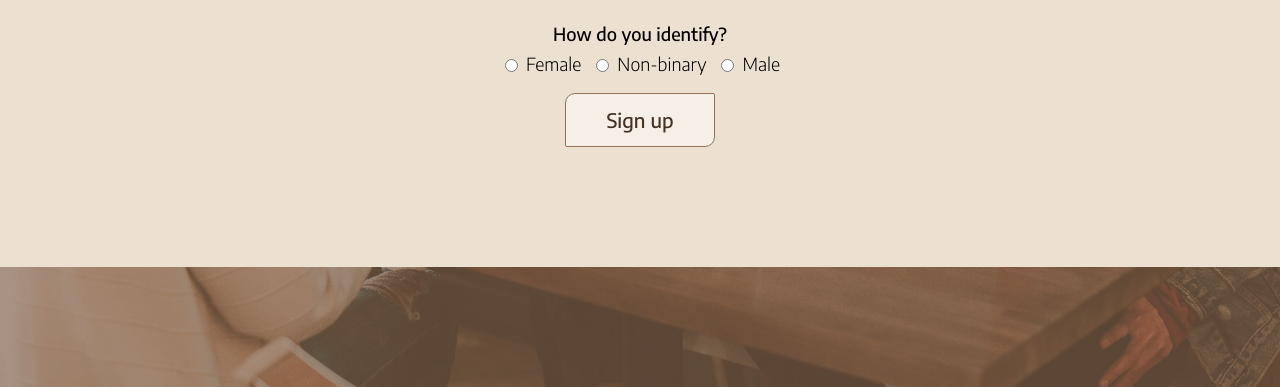
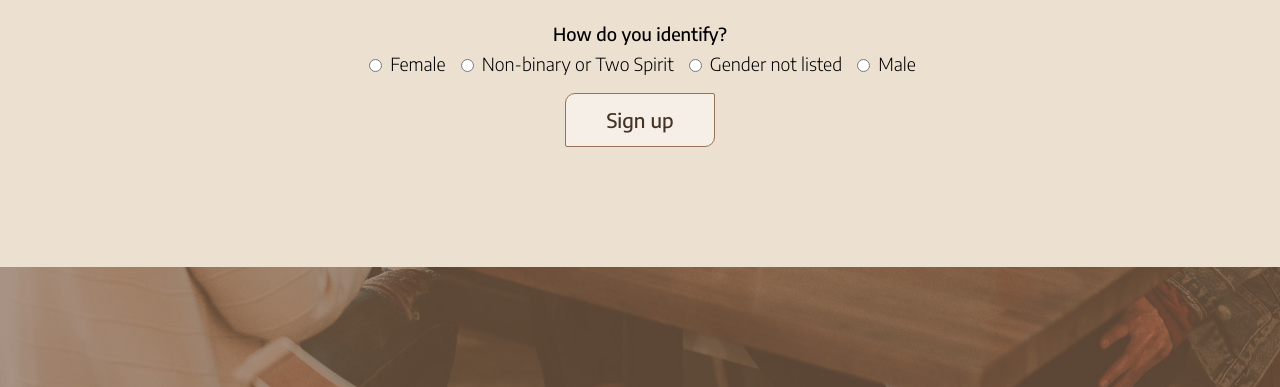
Before and after one commit to jenreiher/techladies, a plain HTML site: page join.html in a window 1280 px wide. Shown: the part 413-800 px from the top of the page. Drawn offline with nearby package versions, Linux system fonts and the light colour scheme; a web font is replaced by a local one.

Commit message:
Update language to be more inclusive

```diff
--- a/join.html
+++ b/join.html
@@ -58,8 +58,12 @@
               <label for="female">Female</label>
             </div>
             <div class="radio-set__input-group">
-              <input type="radio" value="non-binary" name="select-gender">
-              <label for="non-binary">Non-binary</label>
+              <input type="radio" value="non-binary-two-spirit" name="select-gender">
+              <label for="non-binary">Non-binary or Two Spirit</label>
+            </div>
+            <div class="radio-set__input-group">
+              <input type="radio" value="not-listed" name="select-gender">
+              <label for="non-binary">Gender not listed</label>
             </div>
             <div class="radio-set__input-group">
                 <input type="radio" value="male" name="select-gender">
```
